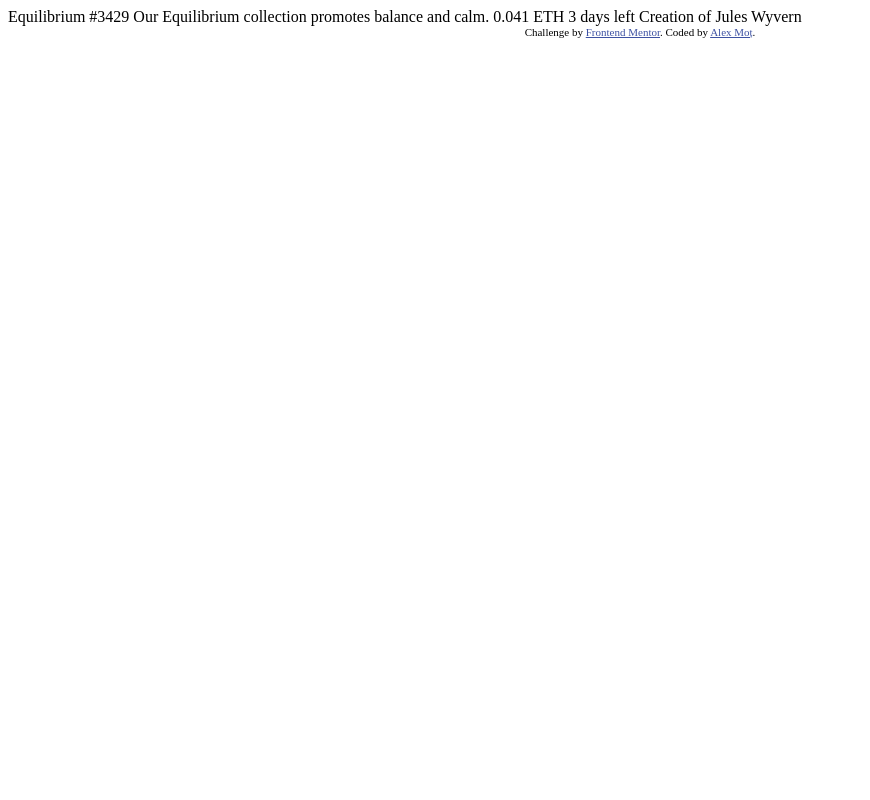
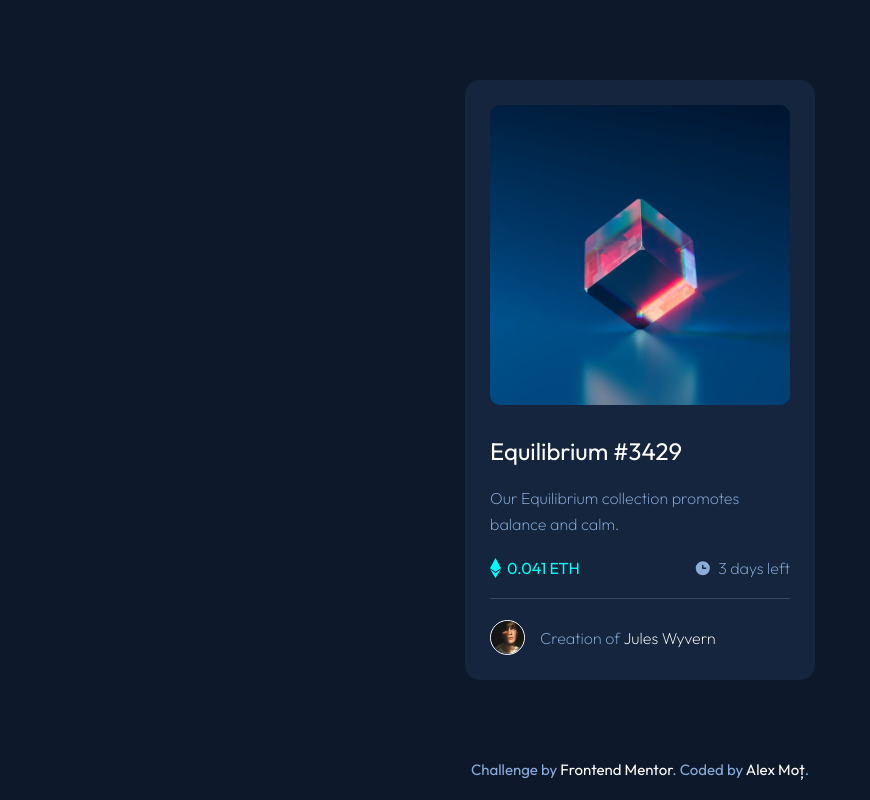
Before and after one commit to alexandrumot/frontend-mentor, a plain HTML site: page nft-preview-card-component/index.html in a window 1280 px wide. Shown: the whole page, without its empty margins (0-870 px from the left). Drawn offline with Linux system fonts and the light colour scheme.

Commit message:
Initial commit: added html and scss

```diff
--- a/nft-preview-card-component/index.html
+++ b/nft-preview-card-component/index.html
@@ -2,32 +2,49 @@
 <html lang="en">
 <head>
   <meta charset="UTF-8">
-  <meta name="viewport" content="width=device-width, initial-scale=1.0"> <!-- displays site properly based on user's device -->
+  <meta name="viewport" content="width=device-width, initial-scale=1.0">
   <link rel="stylesheet" href="./styles/styles.css">
   <link rel="icon" type="image/png" sizes="32x32" href="./images/favicon-32x32.png">
-  <link rel="preconnect" href="https://fonts.googleapis.com"><link rel="preconnect" href="https://fonts.gstatic.com" crossorigin><link href="https://fonts.googleapis.com/css2?family=Outfit:wght@300;400;600&display=swap" rel="stylesheet">
+  <link rel="preconnect" href="https://fonts.googleapis.com"><link rel="preconnect" href="https://fonts.gstatic.com" crossorigin><link href="https://fonts.googleapis.com/css2?family=Outfit:wght@200;300;400;600&display=swap" rel="stylesheet">
 
   <title>Frontend Mentor | NFT preview card component</title>
 
 </head>
 <body>
   <main>
-    Equilibrium #3429
+    <section class="card">
+      <img src="./images/image-equilibrium.jpg" alt="NFT Picture" class="nft-img">
+      <h1 class="title">Equilibrium #3429</h1>
 
-    Our Equilibrium collection promotes balance and calm.
+      <p class="statement">Our Equilibrium collection promotes balance and calm.</p>
 
-    0.041 ETH
-    3 days left
+      <div class="stats-section">
+        <div class="price-section">
+          <img src="./images/icon-ethereum.svg" alt="ETH Icon" class="price-icon">
+          <p class="price">0.041 ETH</p>
+        </div>
 
-    Creation of Jules Wyvern
+        <div class="time-section">
+          <img src="./images/icon-clock.svg" alt="Clock" class="time-icon">
+          <p class="time">3 days left</p>
+        </div>
+
+      </div>
+
+      <div class="divider"></div>
+
+      <div class="author-section">
+        <img src="./images/image-avatar.png" alt="Avatar" class="author-img">
+        <p class="author-p">Creation of <span class="highlight">Jules Wyvern</span></p>
+      </div>
+
+    </section>
   </main>
 
 
-  <footer>
-    <div class="attribution">
+  <footer class="attribution">
       Challenge by <a href="https://www.frontendmentor.io?ref=challenge" target="_blank">Frontend Mentor</a>.
-      Coded by <a href="#">Alex Moț</a>.
-    </div>
+      Coded by <a href="https://github.com/alexandrumot">Alex Moț</a>.
   </footer>
 
 </body>
--- a/nft-preview-card-component/styles/styles.scss
+++ b/nft-preview-card-component/styles/styles.scss
@@ -3,10 +3,138 @@ $primary-cyan: hsl(178, 100%, 50%);
 $background: hsl(217, 54%, 11%);
 $card-background: hsl(216, 50%, 16%);
 $divider: hsl(215, 32%, 27%);
+$outfit: 'Outfit', sans-serif;
+
+* {
+  box-sizing: border-box;
+  margin: 0;
+}
+
+body, main {
+  margin: 0;
+	height: 95vh;
+	background: $background;
+  color: $primary-cyan;
+  font-family: $outfit;
+}
+
+p {
+  color: $primary-soft-blue;
+}
+
+main {
+  display: flex;
+  align-items: center;
+  justify-content: center;
+}
+
+.card {
+  max-width: 90%;
+  width: 350px;
+  height: 600px;
+  padding: 25px;
+  background-color: $card-background;
+  border-radius: 15px;
+  display: flex;
+  flex-direction: column;
+  justify-content: space-between;
+}
+
+.nft-img {
+  border-radius: 10px;
+  transition: 0.4s;
+}
+.nft-img:hover {
+  filter: saturate(150%);
+}
+
+.title {
+  font-weight: 400;
+  width: fit-content;
+  color: white;
+  margin-top: 10px;
+  transition: 0.3s;
+  cursor: pointer;
+}
+.title:hover, .highlight:hover{
+  color: $primary-cyan !important;
+}
+.highlight:hover {
+  color: $primary-cyan;
+}
+
+.statement {
+  font-weight: 200;
+  color: $primary-soft-blue;
+  line-height: 1.6em;
+}
+
+.stats-section {
+  display: flex;
+  justify-content: space-between;
+  color: $primary-soft-blue;
+  * {
+    display: flex;
+    gap: 6px;
+  }
+
+  .price-section {
+    font-weight: 400;
+    .price {
+     color: $primary-cyan;
+    }
+  }
+
+  .time-section {
+    font-weight: 200;
+    display: flex;
+    align-items: center;
+    .time-icon {
+      width: 18px;
+      height: 18px;
+    }
+  }
+}
+
+.divider {
+  height: 1px;
+  width: 100%;
+  background-color: hsl(215, 25%, 30%);
+  border-radius: 25px;
+}
+
+.author-section {
+  display: flex;
+  align-items: center;
+  gap: 15px;
+  img {
+    width: 35px;
+    border-radius: 50%;
+    border: white solid 1px;
+  }
+  p {
+    font-weight: 200;
+    .highlight {
+      color: white;
+      transition: 0.3s;
+      cursor: pointer;
+    }
+  }
+}
+
+
+
+footer {
+  height: 5vh;
+  width: 100%;
+}
 
 .attribution {
-  font-size: 11px; text-align: center;
+  font-size: 15px;
+  text-align: center;
+  color: $primary-soft-blue;
   a {
-    color: hsl(228, 45%, 44%);
+    color: white;
+    text-decoration: none;
   }
 }
```
Also changed, not shown: nft-preview-card-component/styles/styles.css, 1 other file.
